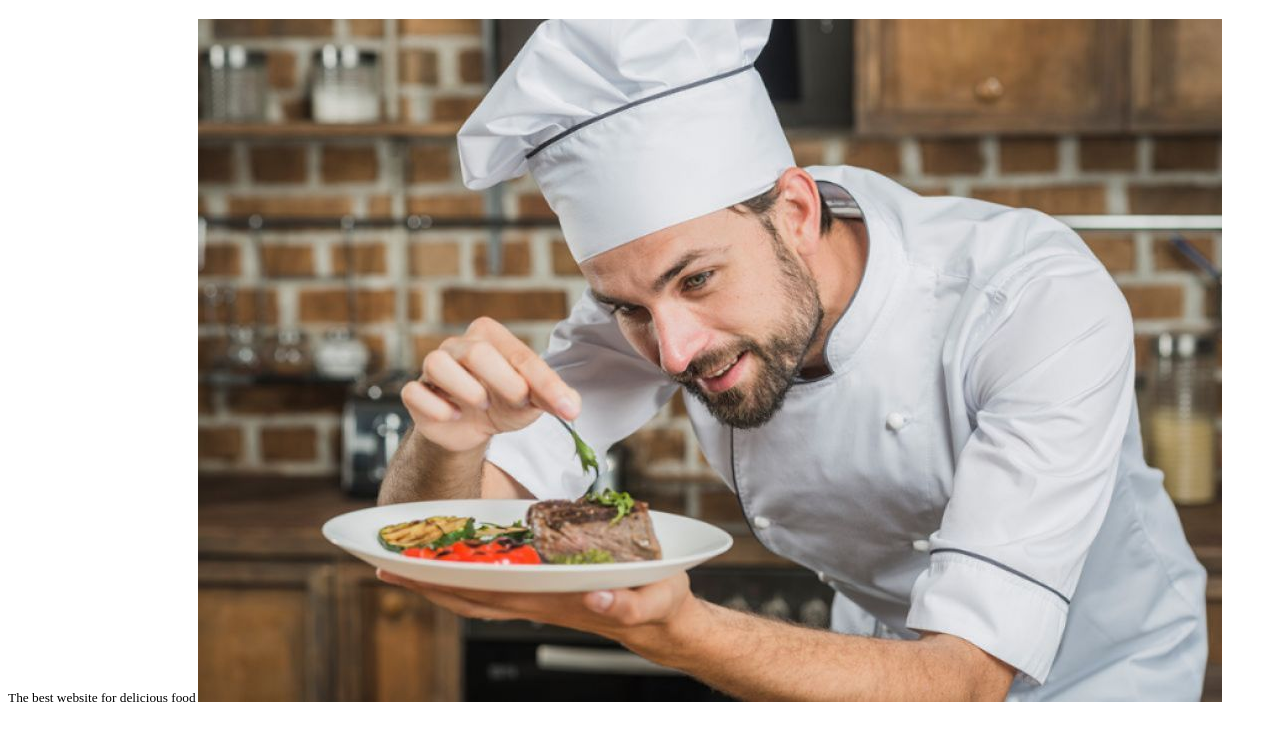
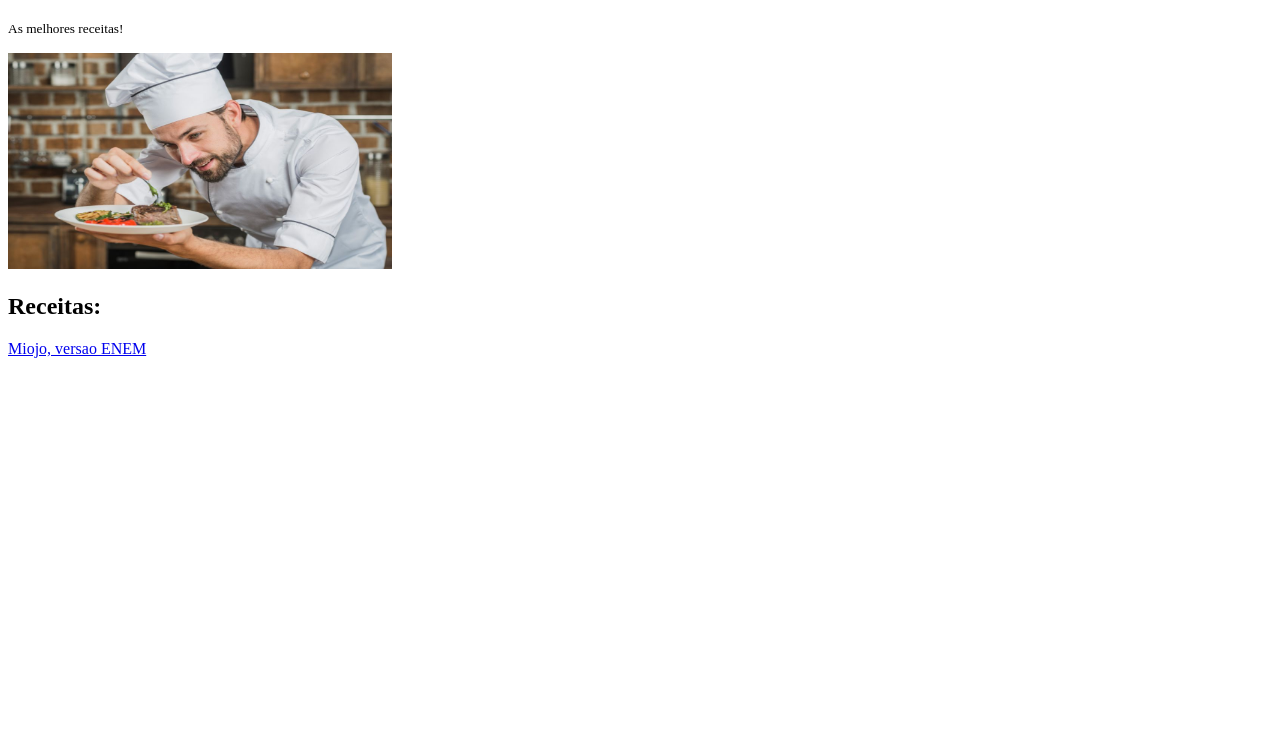
Before and after one commit to nikolasrap/odin-recipes, a plain HTML site: page index.html in a window 1280 px wide. Shown: the part 61-800 px from the top of the page. Drawn offline with Linux system fonts and the light colour scheme.

Commit message:
add reference to first recipe and fix typo

```diff
--- a/index.html
+++ b/index.html
@@ -7,11 +7,13 @@
 
 	<body>
 		<h1>Odin Recipes</h1>
-		<small>The best website for delicious food<small>
+		<small>As melhores receitas!</small>
+		<p></p>
+		<img src="./images/happy-chef.jpg" alt= "A happy chef" width=384 height=216>
 
-		<img src="./images/happy-chef.jpg" alt= "A happy chef">
+		<h2>Receitas:</h2>
 
-
+		<a href="recipes/miojo.html">Miojo, versao ENEM</a>
 
 
 
```
